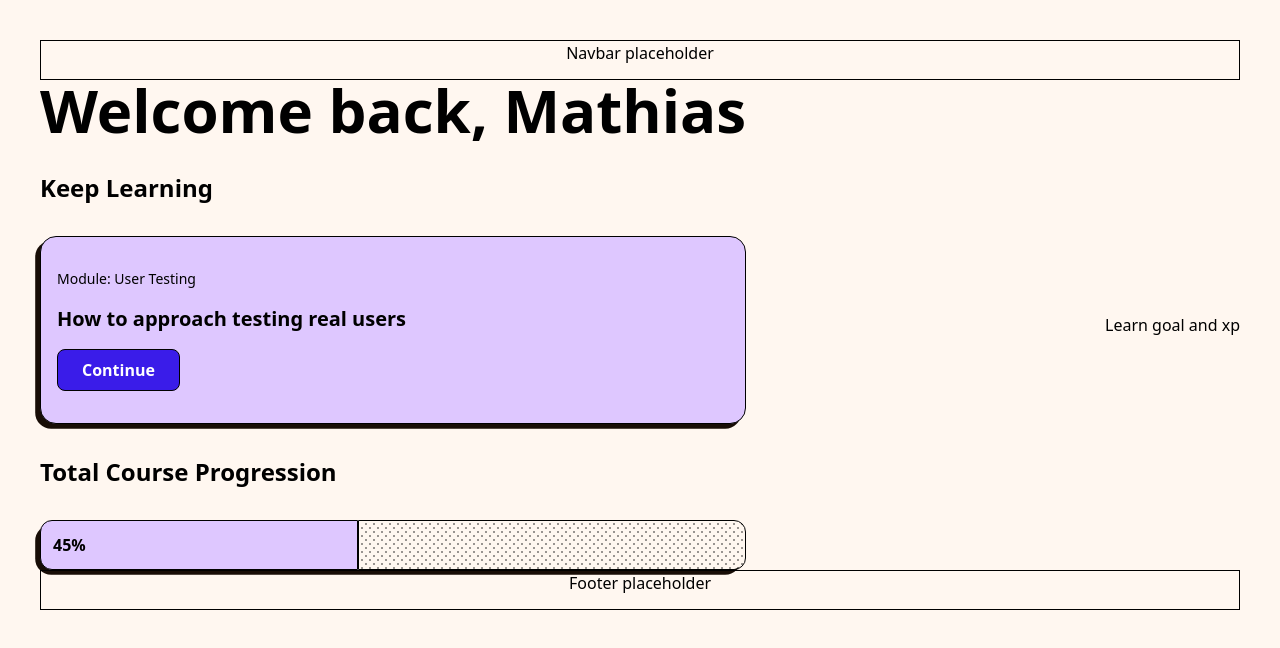
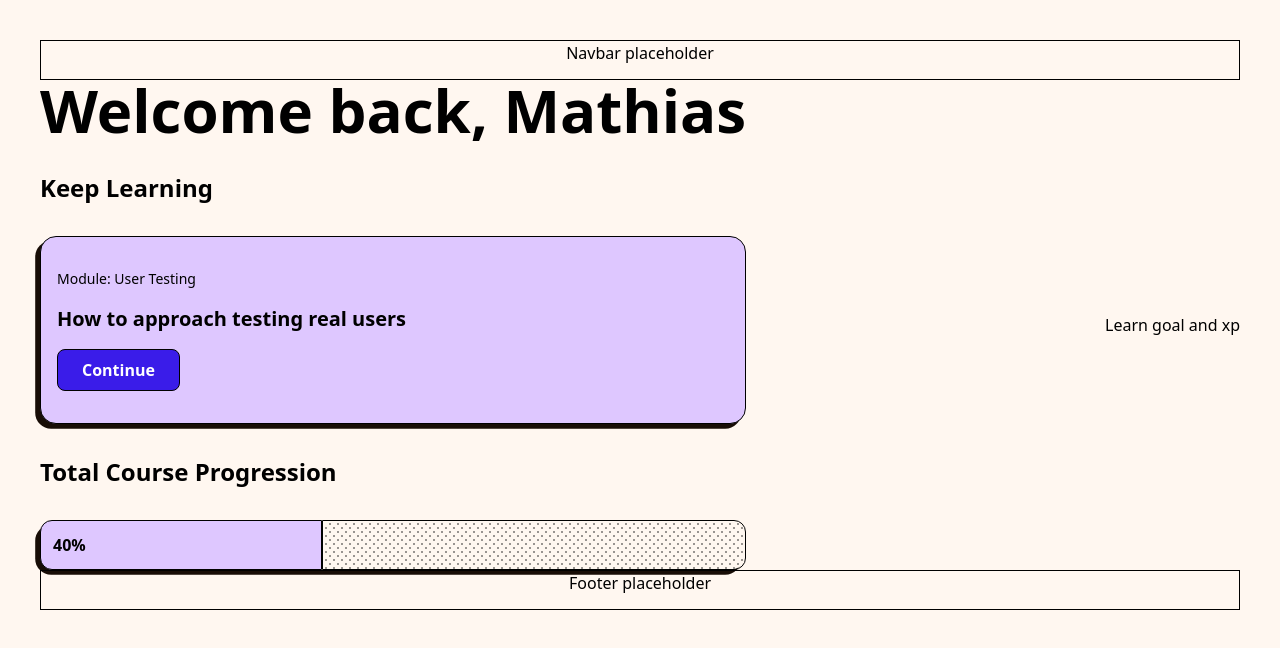
Before and after one commit to t-holmquist/learning-platform, a Next.js app: page /dashboard in a window 1280 px wide. Shown: the top 648 px of the page. Built offline with nearby package versions, Linux system fonts and the light colour scheme.

Commit message:
fix ts error

```diff
--- a/components/ui/progressBar.tsx
+++ b/components/ui/progressBar.tsx
@@ -7,7 +7,7 @@ import {useState} from 'react'
 export const ProgressBar = () => {
 
 // Here it should calculate the amount of completed lessons in LessonData and update the width value
-  const [progress, setProgress] = useState(45);
+  // const [progress, setProgress] = useState(45);
 
   return (
     <div className="flex shadow-primary rounded-large">
@@ -16,7 +16,7 @@ export const ProgressBar = () => {
           width: '0%'
         }}
         animate={{
-          width: `${progress}%`
+          width: `40%`
         }}
         transition={{
           type: 'spring',
@@ -24,7 +24,7 @@ export const ProgressBar = () => {
           bounce: 0.3,
         }}
         className="bg-secondary rounded-l-xl p-3 border">
-          <p className="text-black font-bold">{progress}%</p>
+          <p className="text-black font-bold">40%</p>
         </motion.div>
         {/* Flex 1 allows the dot div to shrink and grow regardless of initial width */}
         <div className="flex-1 border bgDots border-black rounded-r-xl"></div>
```
